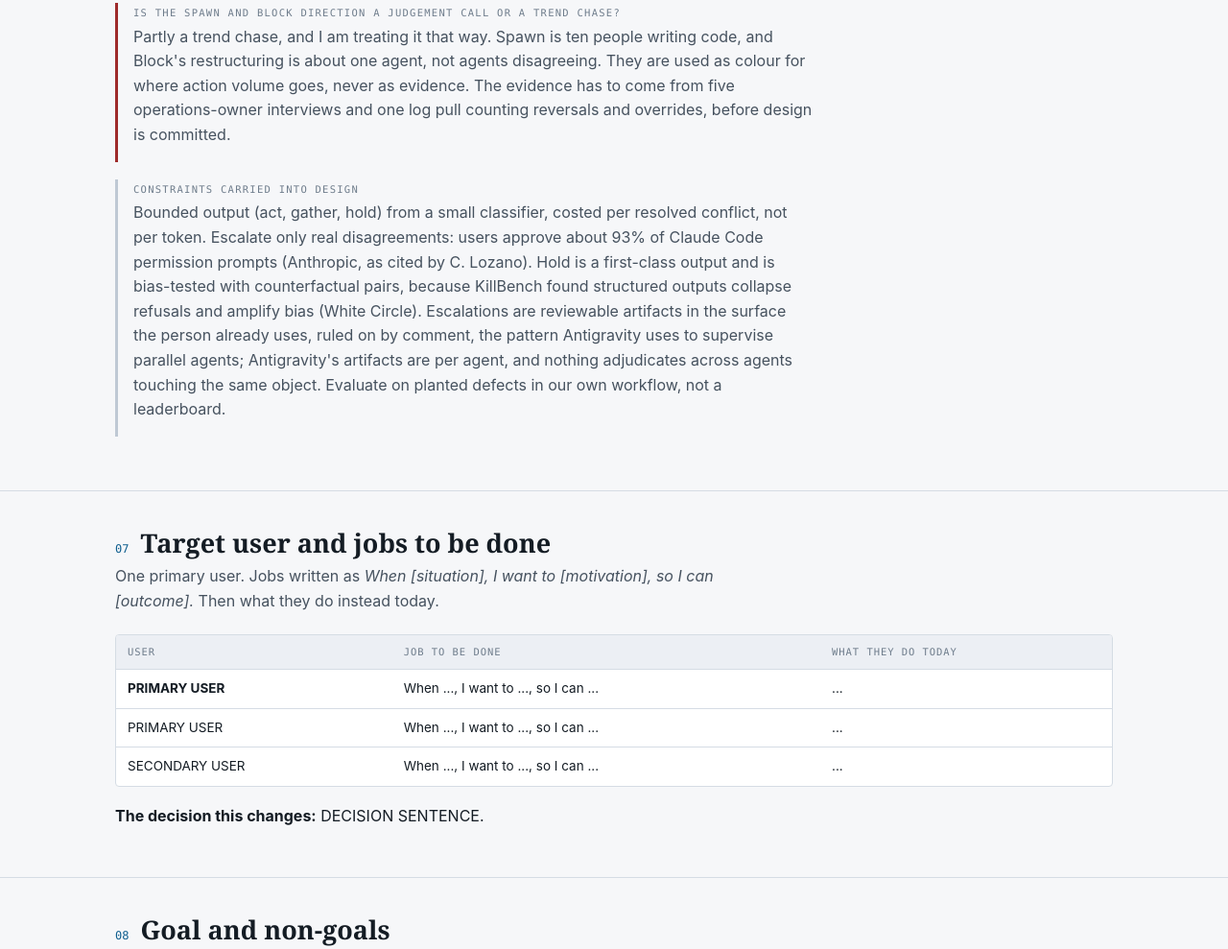
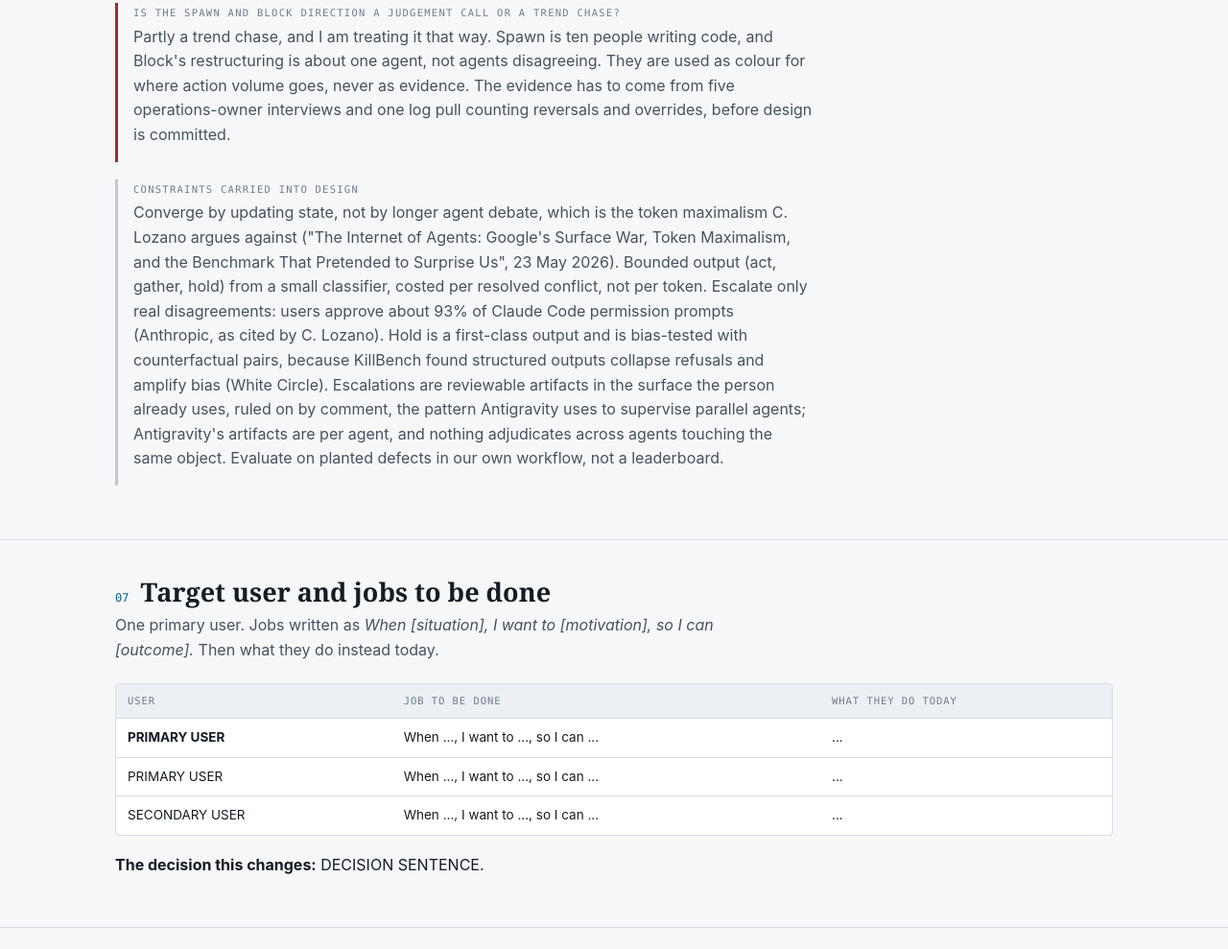
Before and after one commit to superposition-fc23/Warrant_system-LLM_Failure_modes, a plain HTML site: page index.html in a window 1280 px wide. Shown: the part 5572-6561 px from the top of the page at 96% size. Drawn offline with nearby package versions, Linux system fonts and the light colour scheme.

Commit message:
Cite Lozano's Internet of Agents article (token maximalism, KillBench, Antigravity) in memo and report
Co-Authored-By: Claude Opus 5.5 <noreply@anthropic.com>

```diff
--- a/index.html
+++ b/index.html
@@ -334,7 +334,7 @@ tailwind.config = {
     <p>Partly a trend chase, and I am treating it that way. Spawn is ten people writing code, and Block's restructuring is about one agent, not agents disagreeing. They are used as colour for where action volume goes, never as evidence. The evidence has to come from five operations-owner interviews and one log pull counting reversals and overrides, before design is committed.</p>
   </div>
   <div class="note"><span class="tag">Constraints carried into design</span>
-    <p>Bounded output (act, gather, hold) from a small classifier, costed per resolved conflict, not per token. Escalate only real disagreements: users approve about 93% of Claude Code permission prompts (Anthropic, as cited by C. Lozano). Hold is a first-class output and is bias-tested with counterfactual pairs, because KillBench found structured outputs collapse refusals and amplify bias (White Circle). Escalations are reviewable artifacts in the surface the person already uses, ruled on by comment, the pattern Antigravity uses to supervise parallel agents; Antigravity's artifacts are per agent, and nothing adjudicates across agents touching the same object. Evaluate on planted defects in our own workflow, not a leaderboard.</p>
+    <p>Converge by updating state, not by longer agent debate, which is the token maximalism C. Lozano argues against ("The Internet of Agents: Google's Surface War, Token Maximalism, and the Benchmark That Pretended to Surprise Us", 23 May 2026). Bounded output (act, gather, hold) from a small classifier, costed per resolved conflict, not per token. Escalate only real disagreements: users approve about 93% of Claude Code permission prompts (Anthropic, as cited by C. Lozano). Hold is a first-class output and is bias-tested with counterfactual pairs, because KillBench found structured outputs collapse refusals and amplify bias (White Circle). Escalations are reviewable artifacts in the surface the person already uses, ruled on by comment, the pattern Antigravity uses to supervise parallel agents; Antigravity's artifacts are per agent, and nothing adjudicates across agents touching the same object. Evaluate on planted defects in our own workflow, not a leaderboard.</p>
   </div>
 </div></section>
 
```
Also changed, not shown: 1 other file.
